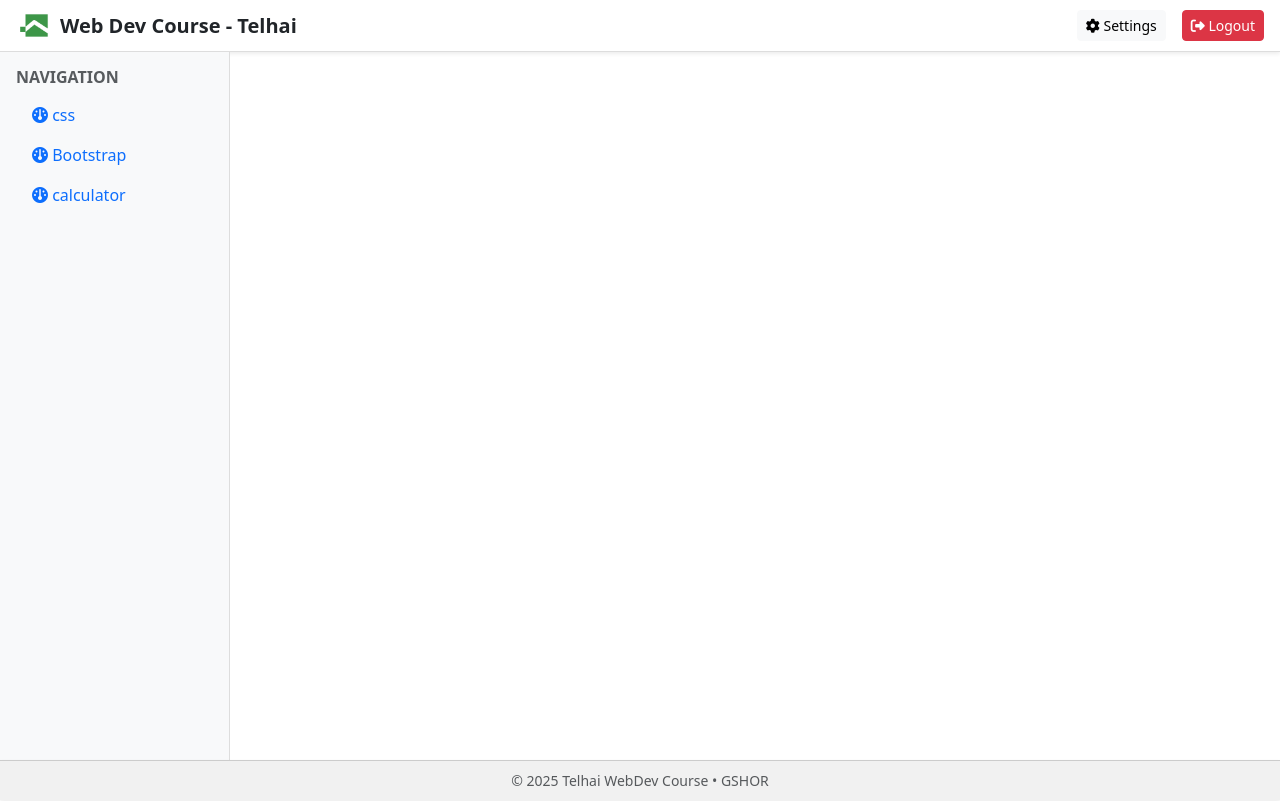
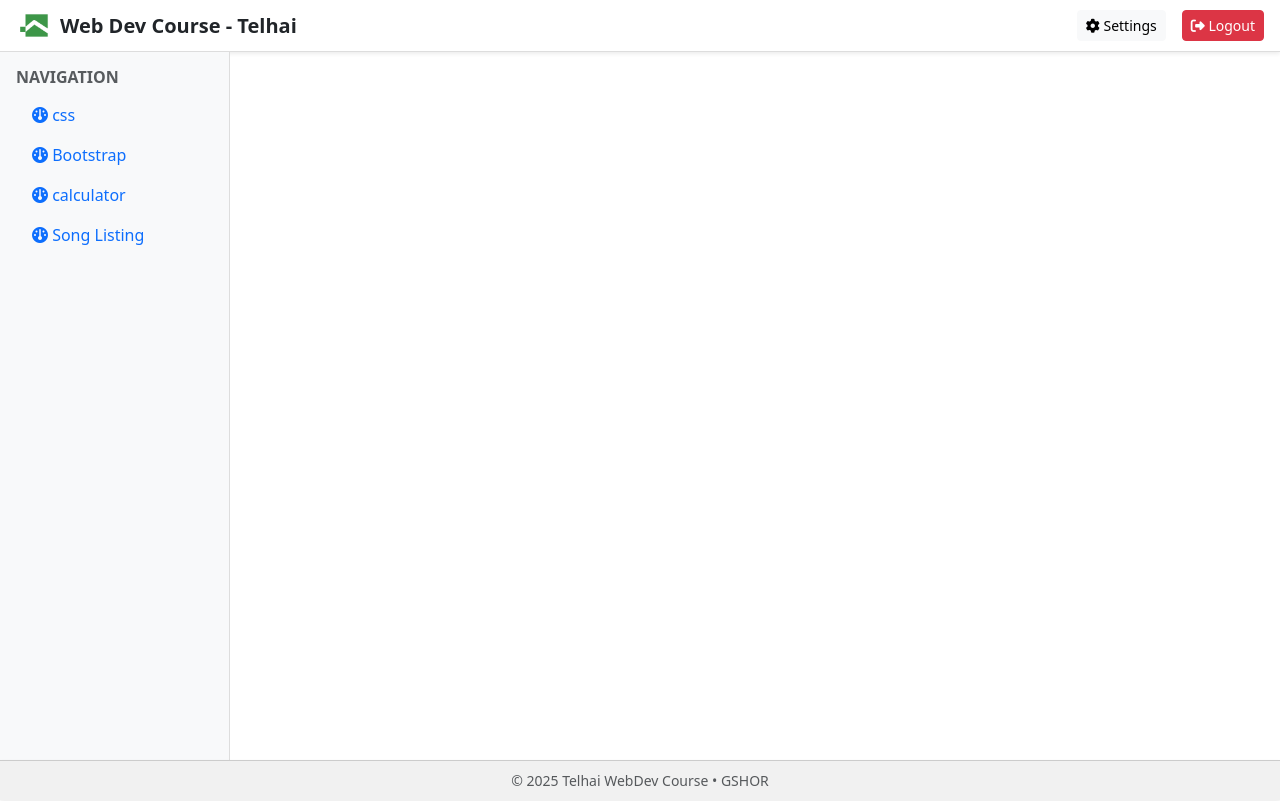
Before and after one commit to arielfeinstein/WebDevCourse_Lec, a plain HTML site: page index.html in a window 1280 px wide. Drawn offline with nearby package versions, Linux system fonts and the light colour scheme.

Commit message:
added SongListing to main page.

```diff
--- a/index.html
+++ b/index.html
@@ -116,6 +116,12 @@
                     </a>
                 </li>
 
+                <li class="nav-item">
+                    <a class="nav-link" href="#" onclick="loadPage('SongListing/index.html')">
+                        <i class="fas fa-gauge"></i> Song Listing
+                    </a>
+                </li>
+
 
 
 
```
